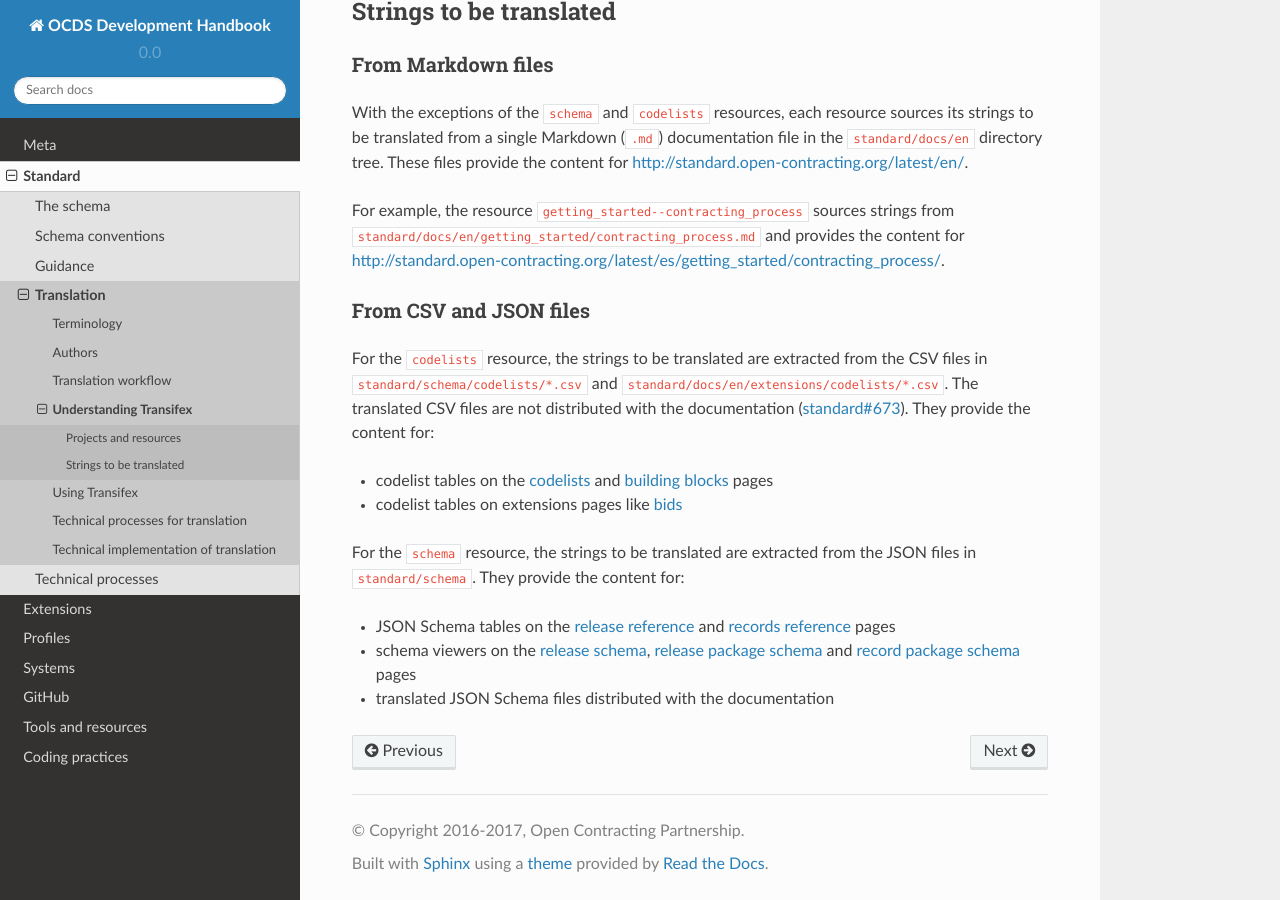
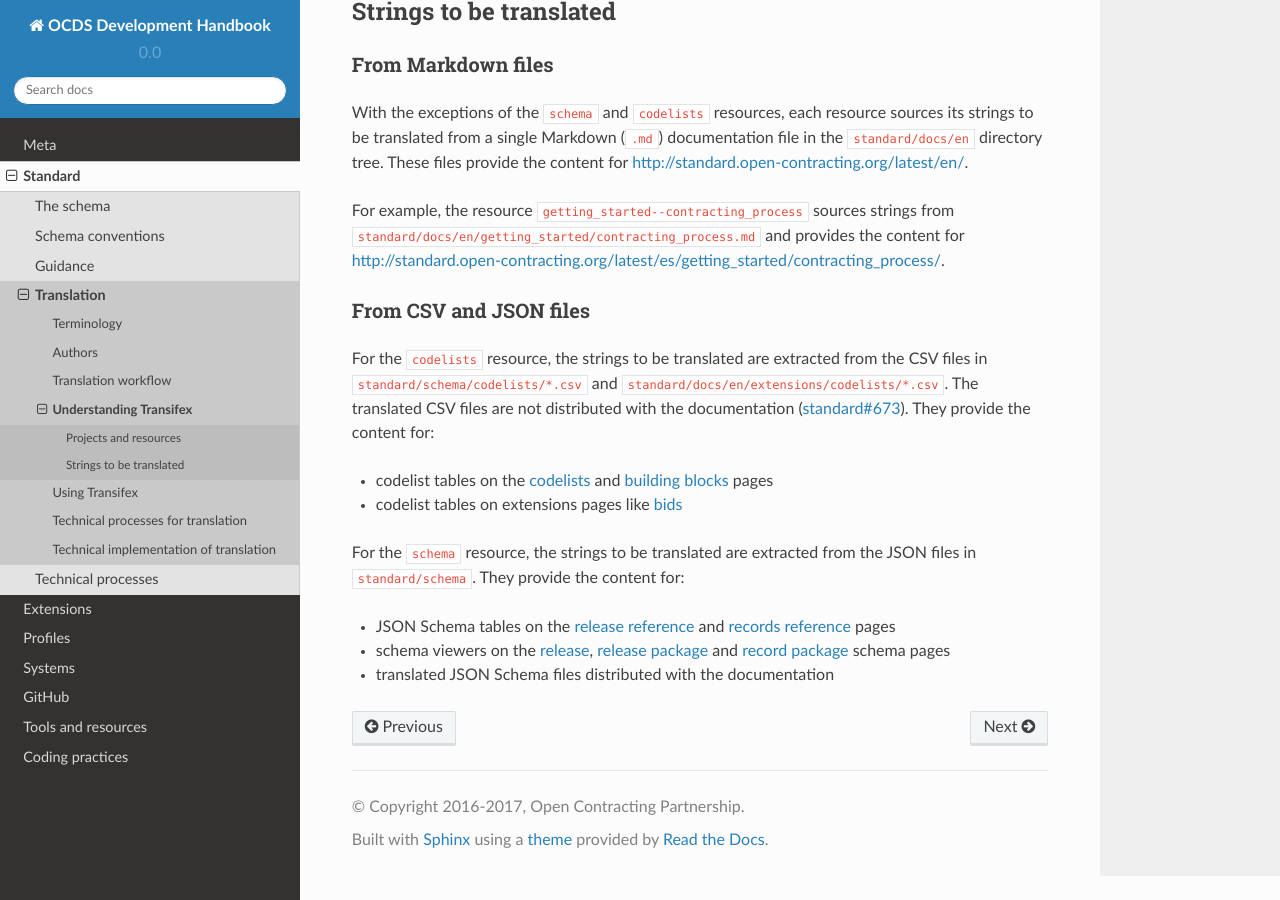
Before and after one commit to open-contracting/standard-development-handbook, a Sphinx documentation site: the page built from docs/standard/translation/understanding_transifex.md, in a window 1280 px wide and 900 px high, scrolled down 533 px. Built offline with Sphinx 7.4.7 and the Read the Docs theme 2.0.0, drawn with Linux system fonts in a browser that asks for light colours.

```diff
--- a/docs/standard/translation/understanding_transifex.md
+++ b/docs/standard/translation/understanding_transifex.md
@@ -31,5 +31,5 @@
 For the [`schema`](https://www.transifex.com/OpenDataServices/open-contracting-standard-1-1/translate/#es/schema/76882756) resource, the strings to be translated are extracted from the JSON files in [`standard/schema`](https://github.com/open-contracting/standard/tree/HEAD/standard/schema). They provide the content for:
 
 * JSON Schema tables on the [release reference](http://standard.open-contracting.org/latest/es/schema/reference/) and [records reference](http://standard.open-contracting.org/latest/es/schema/records_reference/) pages
-* schema viewers on the [release schema](http://standard.open-contracting.org/latest/es/schema/release/), [release package schema](http://standard.open-contracting.org/latest/es/schema/release_package/) and [record package schema](http://standard.open-contracting.org/latest/es/schema/record_package/) pages
+* schema viewers on the [release](http://standard.open-contracting.org/latest/es/schema/release/), [release package](http://standard.open-contracting.org/latest/es/schema/release_package/) and [record package](http://standard.open-contracting.org/latest/es/schema/record_package/) schema pages
 * translated JSON Schema files distributed with the documentation
```
Also changed, not shown: docs/standard/translation/terminology.md (+1 -1 lines), docs/standard/translation/using_transifex.md (+4 -4 lines).
